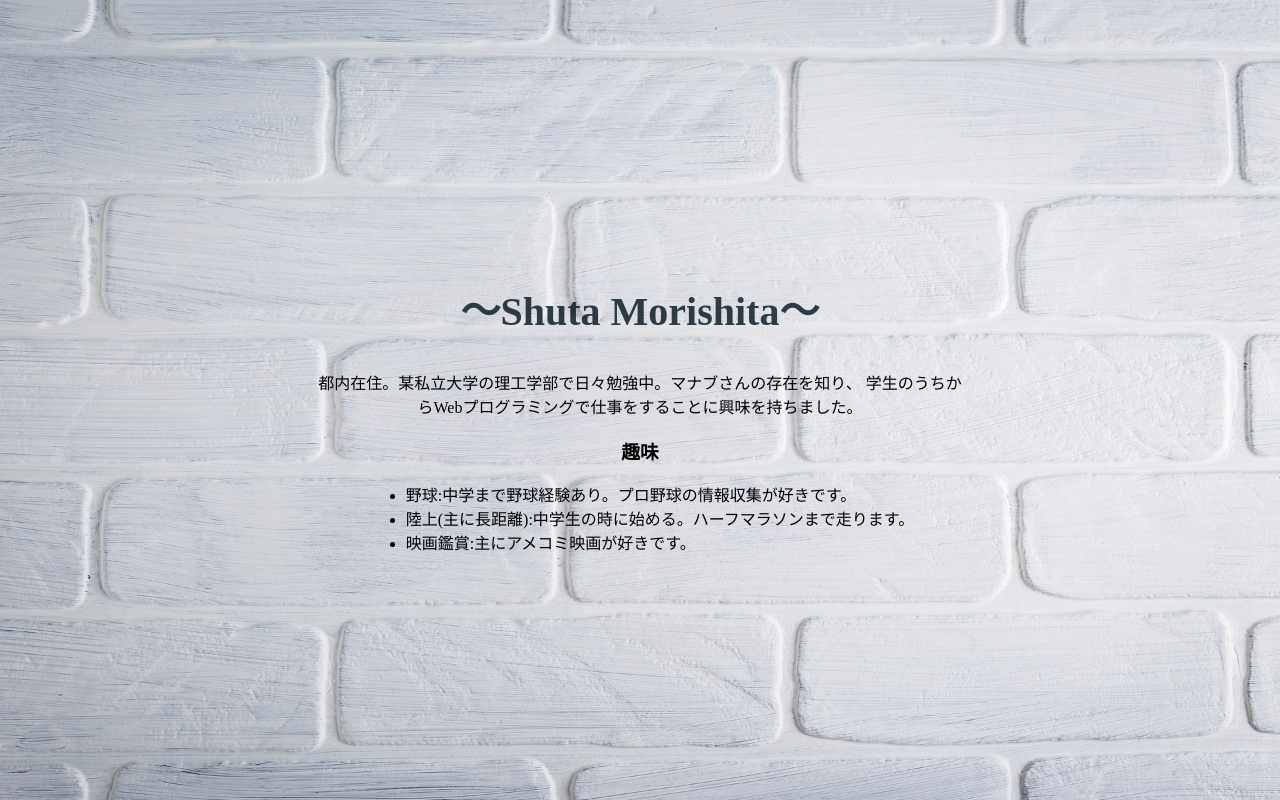
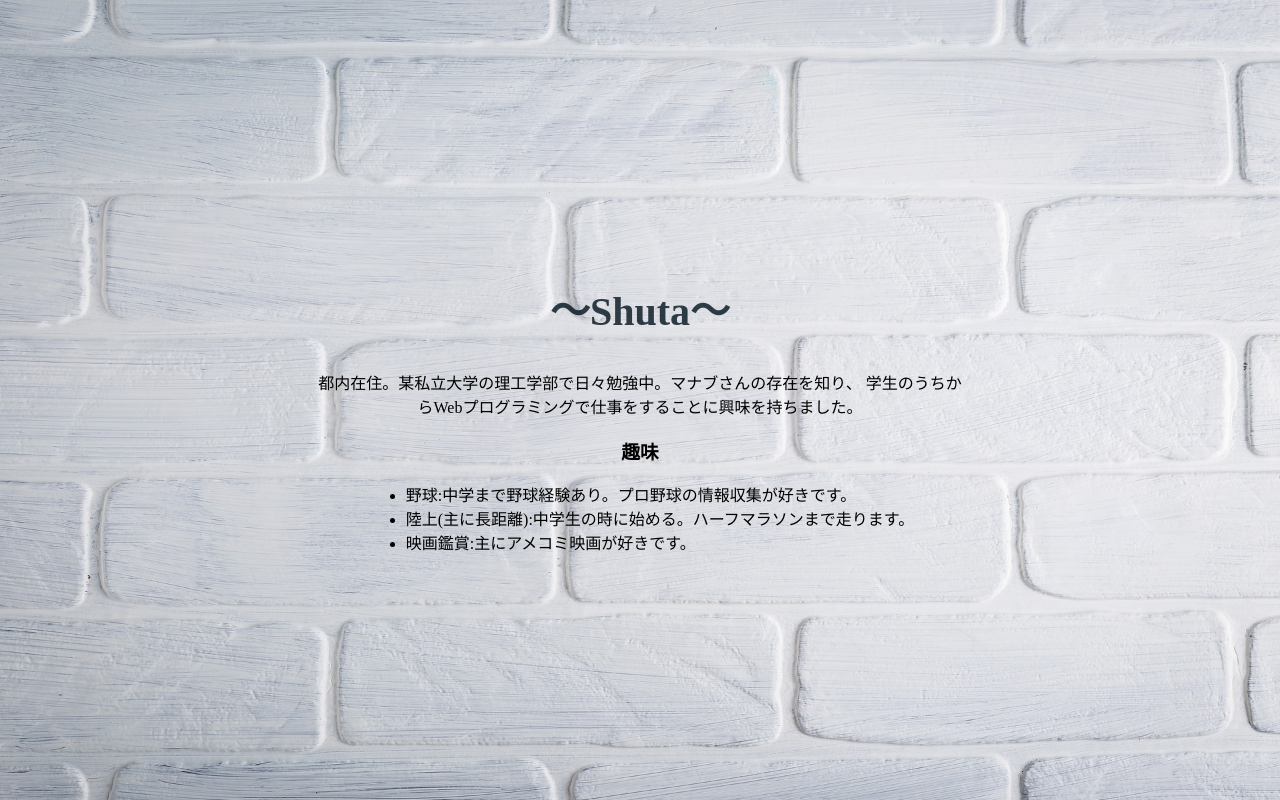
Before and after one commit to Shurunta/Shurunta2, a plain HTML site: page index.html in a window 1280 px wide. Drawn offline with nearby package versions, Linux system fonts and the light colour scheme.

Commit message:
Update index.html

```diff
--- a/index.html
+++ b/index.html
@@ -2,7 +2,7 @@
 <html lang="ja">
   <head>
     <meta charset="utf-8">
-    <title>shuta morishita</title>
+    <title>FORUNS</title>
     <link rel="stylesheet" href="stylesheet.min.css">
     <link href="https://use.fontawesome.com/releases/v5.6.1/css/all.css" rel="stylesheet">
     <script type="text/javascript" src="jquery-3.3.1.js"></script>
@@ -11,7 +11,7 @@
   <body>
     <div class="wrapper">
       <div class="container">
-        <h2>〜Shuta Morishita〜</h2>
+        <h2>〜Shuta〜</h2>
         <p>都内在住。某私立大学の理工学部で日々勉強中。マナブさんの存在を知り、
           学生のうちからWebプログラミングで仕事をすることに興味を持ちました。</p>
         <h3>趣味</h3>
```
